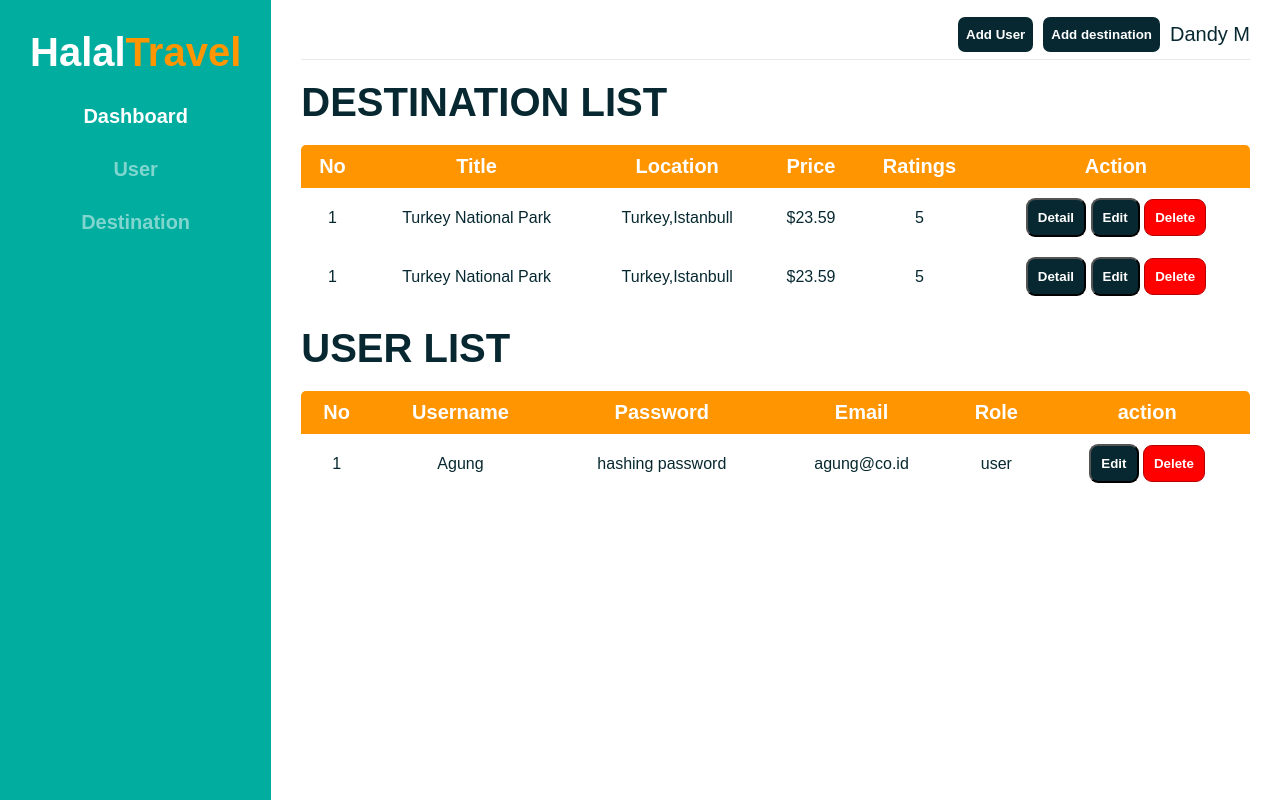
After one commit to dndyma/HalalTravel, a PHP site: page /admin/index.php in a window 1280 px wide. The commit adds this page. Run offline with PHP 8.4, Linux system fonts and the light colour scheme; the visitor is signed in with stand-in values (Sample User, id 1).

Commit message:
ui admin

```diff
--- /dev/null
+++ b/admin/index.php
@@ -0,0 +1,103 @@
+<!DOCTYPE html>
+<html lang="en">
+
+<head>
+    <meta charset="UTF-8">
+    <meta name="viewport" content="width=device-width, initial-scale=1.0">
+    <title>Document</title>
+    <link rel="stylesheet" href="../assets/css/root.css">
+    <link rel="stylesheet" href="../assets/css/admin.css">
+</head>
+
+<body>
+    <div class="sidebar">
+        <li>
+            <h1>Halal<span>Travel</span></h1>
+        </li>
+        <li><button onclick="window.location.href='index.php'" class="active">Dashboard</button></li>
+        <li><button onclick="window.location.href='user.php'">User</button></li>
+        <li><button onclick="window.location.href='destination.php';">Destination</button></li>
+    </div>
+
+    <div class="dashboard">
+        <div class="dashboard-header">
+            <a href="user.php">
+                <button>
+                    Add User
+                </button>
+            </a>
+            <a href="destination.php"><button>
+                    Add destination
+                </button>
+            </a>
+            <div class="dashboard-account">Dandy M</div>
+
+        </div>
+        <div class="dashboard-main">
+            <h1>DESTINATION LIST</h1>
+            <table border="0" cellspacing="0">
+                <thead>
+                    <th>No</th>
+                    <th>Title</th>
+                    <th>Location</th>
+                    <th>Price</th>
+                    <th>Ratings</th>
+                    <th>Action</th>
+                </thead>
+                <tbody>
+                    <tr>
+                        <td>1</td>
+                        <td>Turkey National Park</td>
+                        <td>Turkey,Istanbull</td>
+                        <td>$23.59</td>
+                        <td>5</td>
+                        <td>
+                            <button>Detail</button>
+                            <button>Edit</button>
+                            <button class="btn2">Delete</button>
+                        </td>
+                    </tr>
+                    <tr>
+                        <td>1</td>
+                        <td>Turkey National Park</td>
+                        <td>Turkey,Istanbull</td>
+                        <td>$23.59</td>
+                        <td>5</td>
+                        <td>
+                            <button>Detail</button>
+                            <button>Edit</button>
+                            <button class="btn2">Delete</button>
+                        </td>
+                    </tr>
+                </tbody>
+            </table>
+            <h1>USER LIST</h1>
+            <table border="0" cellspacing="0">
+                <thead>
+                    <th>No</th>
+                    <th>Username</th>
+                    <th>Password</th>
+                    <th>Email</th>
+                    <th>Role</th>
+                    <th>action</th>
+                </thead>
+                <tbody>
+                    <tr>
+                        <td>1</td>
+                        <td>Agung</td>
+                        <td>hashing password</td>
+                        <td>agung@co.id</td>
+                        <td>user</td>
+                        <td>
+                            <button>Edit</button>
+                            <button class="btn2">Delete</button>
+                        </td>
+                    </tr>
+
+                </tbody>
+            </table>
+        </div>
+    </div>
+</body>
+
+</html>
--- /dev/null
+++ b/assets/css/admin.css
@@ -0,0 +1,132 @@
+body {
+  width: 100%;
+  display: flex;
+  flex-direction: row;
+  justify-content: start;
+  color: var(--hytam);
+}
+a,
+li {
+  color: white;
+  list-style: none;
+  font-size: 20px;
+  text-align: center;
+  font-weight: bold;
+  text-decoration: none;
+}
+
+li h1 span {
+  color: var(--oren);
+}
+
+li {
+  cursor: pointer;
+  padding: 10px;
+  transition: ease-in 0.5s;
+}
+
+li button {
+  border: none;
+  font-size: 20px;
+  color: white;
+  font-weight: bold;
+  cursor: pointer;
+  background: none;
+  opacity: 50%;
+}
+
+/* Sidebar */
+.sidebar .active {
+  opacity: 100%;
+}
+
+li button:hover {
+  opacity: 80%;
+}
+.sidebar {
+  height: 100vh;
+  padding: 20px;
+  width: 300px;
+  background-color: var(--ijau);
+  display: flex;
+  flex-direction: column;
+  gap: 10px;
+}
+
+/* Daashboard */
+
+.dashboard {
+  width: 100%;
+  padding: 10px 30px;
+}
+
+.dashboard .dashboard-header {
+  display: flex;
+  align-items: center;
+  justify-content: end;
+  height: 50px;
+  gap: 10px;
+  font-size: 20px;
+  border-bottom: 1px solid rgba(218, 218, 218, 0.616);
+}
+
+.dashboard .dashboard-header button {
+  padding: 10px 8px;
+  cursor: pointer;
+  border: none;
+  border-radius: 7px;
+  background-color: var(--hytam);
+  color: white;
+  font-weight: bold;
+}
+
+.dashboard .dashboard-header button:hover {
+  opacity: 96%;
+}
+
+.dashboard .dashboard-main h1 {
+  font-size: 40px;
+  font-weight: bold;
+  padding: 20px 0px;
+}
+
+.dashboard .dashboard-main table {
+  width: 100%;
+  overflow: hidden;
+  border-radius: 5px;
+  text-align: center;
+}
+.dashboard .dashboard-main table th {
+  padding: 10px;
+  font-size: 20px;
+  color: white;
+  background-color: var(--oren);
+}
+
+.dashboard .dashboard-main table td {
+  font-weight: 200;
+  padding: 10px;
+}
+
+.dashboard .dashboard-main table tr {
+  cursor: pointer;
+  transition: ease-in 0.1s;
+}
+
+.dashboard .dashboard-main table tr:hover {
+  background-color: antiquewhite;
+}
+
+.dashboard .dashboard-main table td button {
+  padding: 10px;
+  background-color: var(--hytam);
+  color: white;
+  font-weight: bold;
+  border-radius: 9px;
+  cursor: pointer;
+}
+
+.dashboard .dashboard-main table td .btn2 {
+  background-color: red;
+  border: 1px solid rgb(184, 0, 0);
+}
--- a/pages/detail.php
+++ b/pages/detail.php
@@ -1,5 +1,6 @@
 <!DOCTYPE html>
 <html lang="en">
+
 
 <head>
     <meta charset="UTF-8">
@@ -22,7 +23,7 @@
                     <a href="index.php" id="active">Back</a>
                 </li>
                 <li>
-                    <a href="#destination">Destinations</a>
+                    <a href="#destination">Detail</a>
                 </li>
                 <!-- <li>
                     <a href="">Halal</a>
```
Also changed, not shown: admin/destination.php (added, +52 -0 lines), admin/user.php (added, +49 -0 lines), assets/css/destination.css (added, +146 -0 lines), assets/css/register.css (+10 -10 lines), pages/admin.php (deleted, +0 -17 lines).
